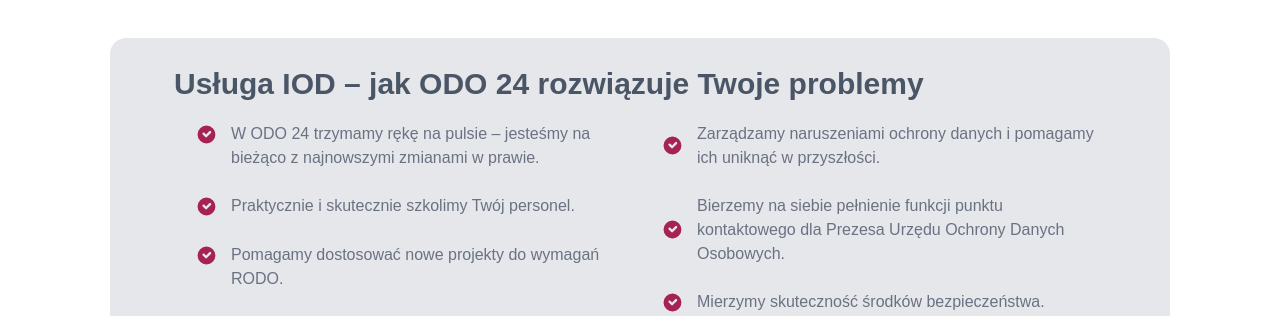
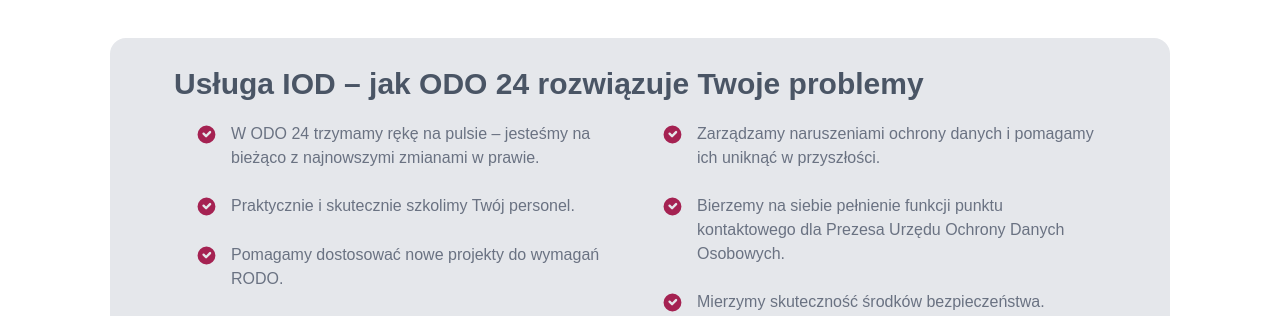
Before and after one commit to joemar-ceneza/odo24, a Next.js app: page /oferta/1 in a window 1280 px wide. Shown: the part 2080-2396 px from the top of the page. Built offline with nearby package versions, Linux system fonts and the light colour scheme.

Commit message:
fix: correct alignment class for list items in IodOdo24ServiceSection

```diff
--- a/src/components/IodOdo24ServiceSection.tsx
+++ b/src/components/IodOdo24ServiceSection.tsx
@@ -19,7 +19,7 @@ export default function IodOdo24ServiceSection() {
             </ul>
             <ul className="space-y-6">
               {iodOdo24Service.rightColumn.map((item, idx) => (
-                <li key={idx} className="flex items-center gap-3 ">
+                <li key={idx} className="flex items-start gap-3 ">
                   <Image src="/images/icon-check.svg" alt="check" width={25} height={25} />
                   <span>{item}</span>
                 </li>
```
